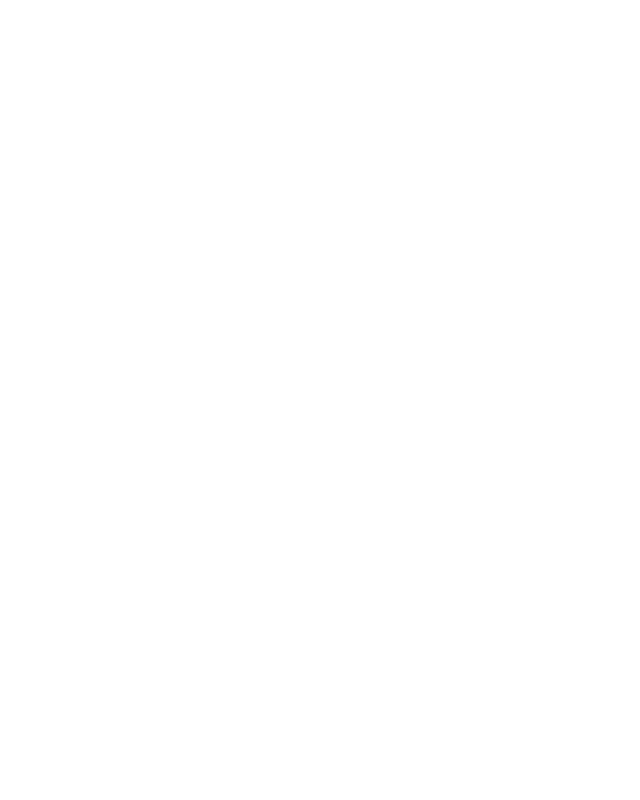
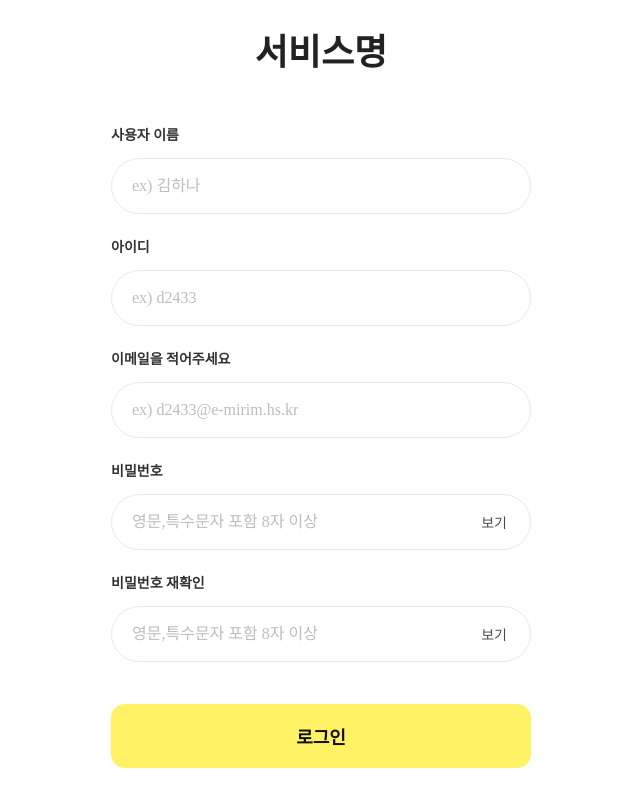
Before and after one commit to bambxxz1e/Oream, a React (Vite) app: page /join in a window 1280 px wide. Before the commit this address had no page. Shown: the whole page, without its empty margins (319-959 px from the left). Built offline with nearby package versions, Linux system fonts and the light colour scheme.

Commit message:
회원가입 페이지

```diff
--- a/src/App.jsx
+++ b/src/App.jsx
@@ -2,6 +2,7 @@
 import Login from "./pages/LoginPage";
 import Intro from "./pages/Intro";
 import Goal1 from "./pages/GoalSetting1";
+import Join from "./pages/JoinPage";
 
 export default function App() {
   return (
@@ -9,7 +10,7 @@
       <Routes>
         <Route path="/" element={<Intro />} />
         <Route path="/login" element={<Login />} />
-        <Route path="/login" element={<Login />} />
+        <Route path="/join" element={<Join />} />
         <Route path="/goal1" element={<Goal1 />} />
       </Routes>
     </BrowserRouter>
--- a/src/pages/JoinPage.jsx
+++ b/src/pages/JoinPage.jsx
@@ -0,0 +1,123 @@
+import { useState } from "react";
+import "./Login.css";
+
+export default function Join() {
+  const [email, setEmail] = useState("");
+  const [pw, setPw] = useState("");
+  const [showPw, setShowPw] = useState(false);
+  const [loading, setLoading] = useState(false);
+
+  const validate = () => {
+	// 아주 가벼운 유효성 검사
+	const emailOk = /^[^\s@]+@[^\s@]+\.[^\s@]+$/.test(email);
+	const pwOk = pw.length >= 8;
+	if (!emailOk) {
+	  alert("이메일 형식을 확인해주세요.");
+	  return false;
+	}
+	if (!pwOk) {
+	  alert("비밀번호는 8자 이상이어야 합니다.");
+	  return false;
+	}
+	return true;
+  };
+
+  const onSubmit = async (e) => {
+	e.preventDefault();
+	if (!validate()) return;
+	try {
+	  setLoading(true);
+	  // TODO: 실제 로그인 연동 (예: Supabase/백엔드)
+	  // await api.login({ email, pw });
+	  alert(`로그인 시도\n이메일: ${email}`);
+	  // navigate("/home"); // 라우팅 사용 시
+	} catch (err) {
+	  console.error(err);
+	  alert("로그인에 실패했습니다. 잠시 후 다시 시도해주세요.");
+	} finally {
+	  setLoading(false);
+	}
+  };
+
+  return (
+	<div className="login-wrap">
+	  <div className="login-card">
+		<h1 className="service-name">서비스명</h1>
+
+		<form className="form" onSubmit={onSubmit} noValidate>
+			<label className="label">사용자 이름</label>
+			<input
+				className="input"
+				type="text"
+				placeholder="ex) 김하나"
+				value={email}
+				onChange={(e) => setEmail(e.target.value)}
+			/>
+
+			<label className="label">아이디</label>
+			<input
+				className="input"
+				type="text"
+				placeholder="ex) d2433"
+				value={email}
+				onChange={(e) => setEmail(e.target.value)}
+			/>
+
+			<label className="label">이메일을 적어주세요</label>
+			<input
+				className="input"
+				type="email"
+				placeholder="ex) d2433@e-mirim.hs.kr"
+				value={email}
+				onChange={(e) => setEmail(e.target.value)}
+				autoComplete="email"
+			/>
+
+		  <label className="label">비밀번호</label>
+		  <div className="pw-field">
+			<input
+			  className="input pw"
+			  type={showPw ? "text" : "password"}
+			  placeholder="영문,특수문자 포함 8자 이상"
+			  value={pw}
+			  onChange={(e) => setPw(e.target.value)}
+			  autoComplete="current-password"
+			/>
+			<button
+			  type="button"
+			  className="pw-toggle"
+			  onClick={() => setShowPw((v) => !v)}
+			  aria-label={showPw ? "비밀번호 숨기기" : "비밀번호 보이기"}
+			>
+			  {showPw ? "숨김" : "보기"}
+			</button>
+		  </div>
+
+		  <label className="label">비밀번호 재확인</label>
+		  <div className="pw-field">
+			<input
+			  className="input pw"
+			  type={showPw ? "text" : "password"}
+			  placeholder="영문,특수문자 포함 8자 이상"
+			  value={pw}
+			  onChange={(e) => setPw(e.target.value)}
+			  autoComplete="current-password"
+			/>
+			<button
+			  type="button"
+			  className="pw-toggle"
+			  onClick={() => setShowPw((v) => !v)}
+			  aria-label={showPw ? "비밀번호 숨기기" : "비밀번호 보이기"}
+			>
+			  {showPw ? "숨김" : "보기"}
+			</button>
+		  </div>
+
+		  <button className="btn-login" type="submit" disabled={loading}>
+			{loading ? "로그인 중..." : "로그인"}
+		  </button>
+		</form>
+	  </div>
+	</div>
+  );
+}
```
